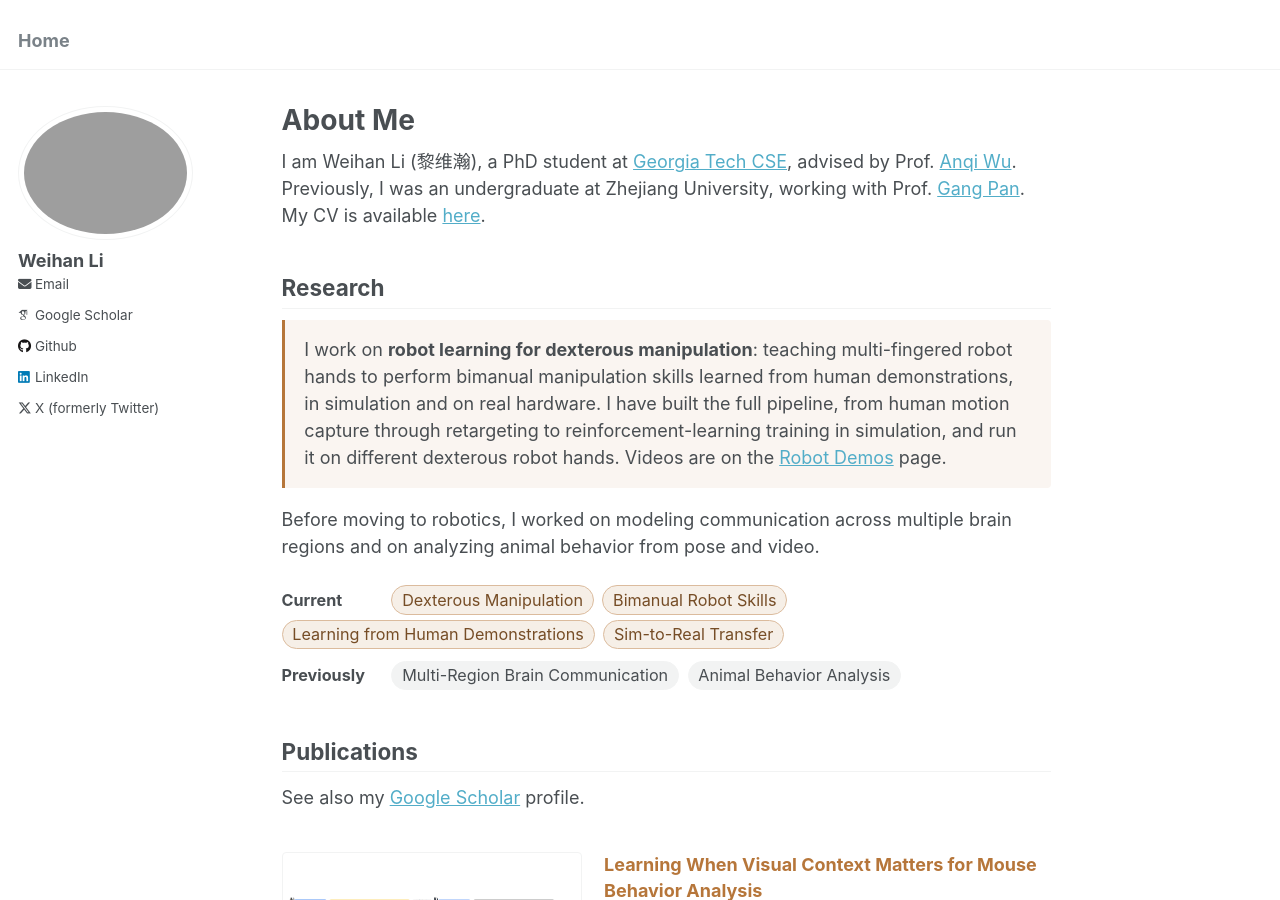
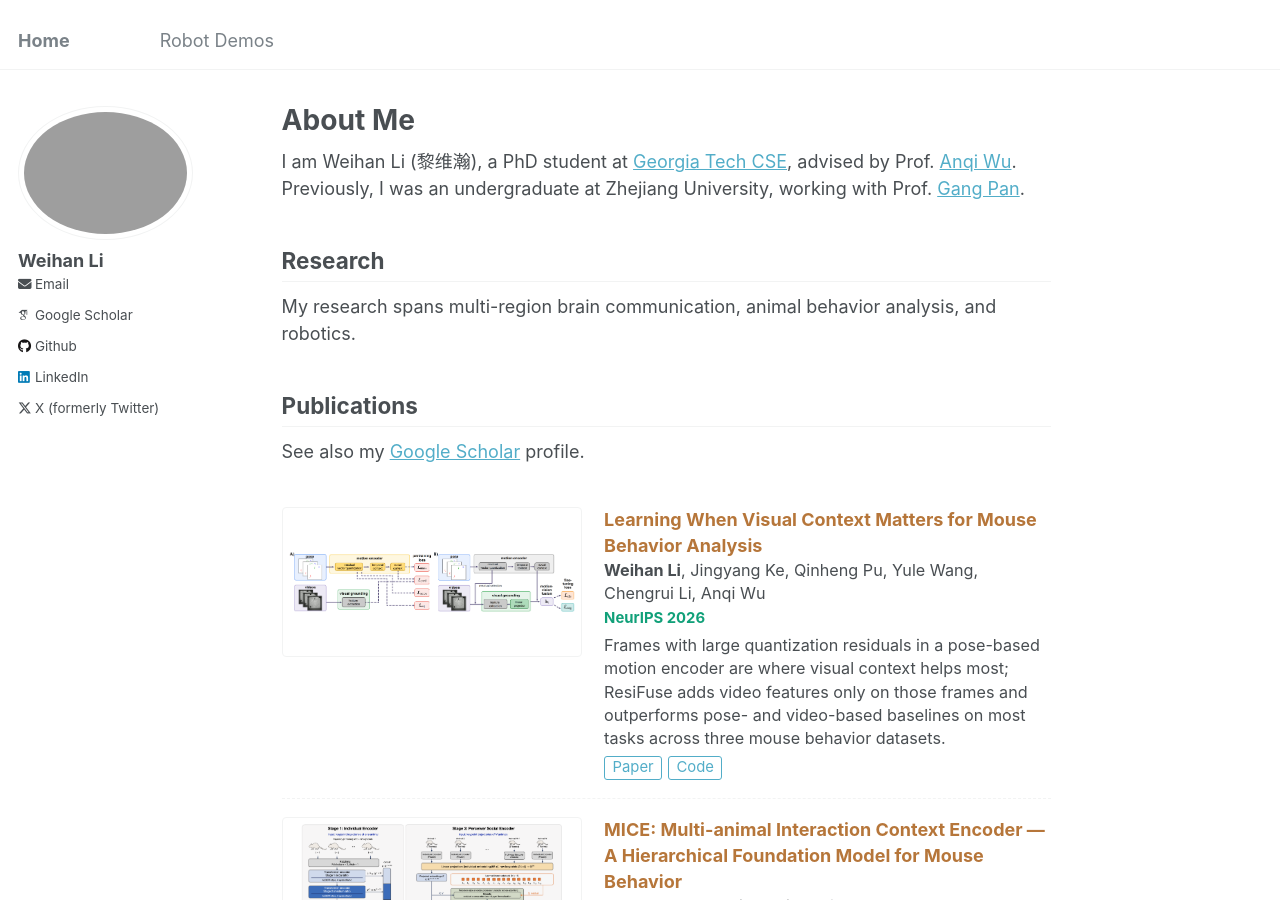
Before and after one commit to WeihanLikk/WeihanLikk.github.io, a Jekyll site: the page built from _pages/about.md, in a window 1280 px wide and 900 px high. Built offline with Jekyll 4.4.1, drawn with Linux system fonts in a browser that asks for light colours; some web fonts are replaced.

Commit message:
Shorten research intro, remove CV link, restore Robot Demos tab
Demos page is now noindex and excluded from the sitemap.

Co-Authored-By: Claude Opus 5.5 <noreply@anthropic.com>

```diff
--- a/_data/navigation.yml
+++ b/_data/navigation.yml
@@ -1,7 +1,7 @@
 # main links links
-main: []
-#   - title: "Robot Demos"
-#     url: /demos/
+main:
+  - title: "Robot Demos"
+    url: /demos/
 
 #   - title: "Publications"
 #     url: /publications/
--- a/_includes/seo.html
+++ b/_includes/seo.html
@@ -19,6 +19,8 @@
 {% endif %}
 
 <title>{{ seo_title | default: site.title }}{% if paginator %}{% unless paginator.page == 1 %} {{ site.title_separator }} {{ site.data.ui-text[site.locale].page | default: "Page" }} {{ paginator.page }}{% endunless %}{% endif %}</title>
+
+{% if page.robots %}<meta name="robots" content="{{ page.robots }}">{% endif %}
 
 {% assign seo_description = page.description | default: page.excerpt | default: site.description %}
 {% if seo_description %}
--- a/_pages/about.md
+++ b/_pages/about.md
@@ -7,26 +7,11 @@ redirect_from:
   - /about.html
 ---
 
-I am Weihan Li (黎维瀚), a PhD student at [Georgia Tech CSE](https://cse.gatech.edu/), advised by Prof. [Anqi Wu](https://sites.google.com/view/brainml/home). Previously, I was an undergraduate at Zhejiang University, working with Prof. [Gang Pan](https://scholar.google.com/citations?user=NWqnXNEAAAAJ&hl=en). My CV is available [here](https://weihanlikk.github.io/assets/cv_weihan.pdf).
+I am Weihan Li (黎维瀚), a PhD student at [Georgia Tech CSE](https://cse.gatech.edu/), advised by Prof. [Anqi Wu](https://sites.google.com/view/brainml/home). Previously, I was an undergraduate at Zhejiang University, working with Prof. [Gang Pan](https://scholar.google.com/citations?user=NWqnXNEAAAAJ&hl=en).
 
 ## Research
 
-<div class="research-blurb" markdown="1">
-I work on **robot learning for dexterous manipulation**: teaching multi-fingered robot hands to perform bimanual manipulation skills learned from human demonstrations, in simulation and on real hardware. I have built the full pipeline, from human motion capture through retargeting to reinforcement-learning training in simulation, and run it on different dexterous robot hands. Videos are on the [Robot Demos](/demos/) page.
-</div>
-
-Before moving to robotics, I worked on modeling communication across multiple brain regions and on analyzing animal behavior from pose and video.
-
-<div class="interest-row"><span class="interest-label">Current</span>
-<span class="tag tag--current">Dexterous Manipulation</span>
-<span class="tag tag--current">Bimanual Robot Skills</span>
-<span class="tag tag--current">Learning from Human Demonstrations</span>
-<span class="tag tag--current">Sim-to-Real Transfer</span>
-</div>
-<div class="interest-row"><span class="interest-label">Previously</span>
-<span class="tag">Multi-Region Brain Communication</span>
-<span class="tag">Animal Behavior Analysis</span>
-</div>
+My research spans multi-region brain communication, animal behavior analysis, and robotics.
 
 ## Publications
 
```
Also changed, not shown: _pages/demos.md (+2 -0 lines), 1 other file.
